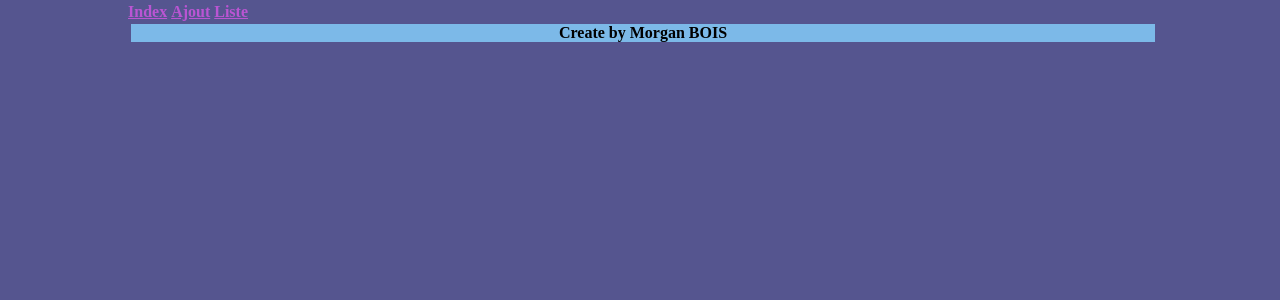
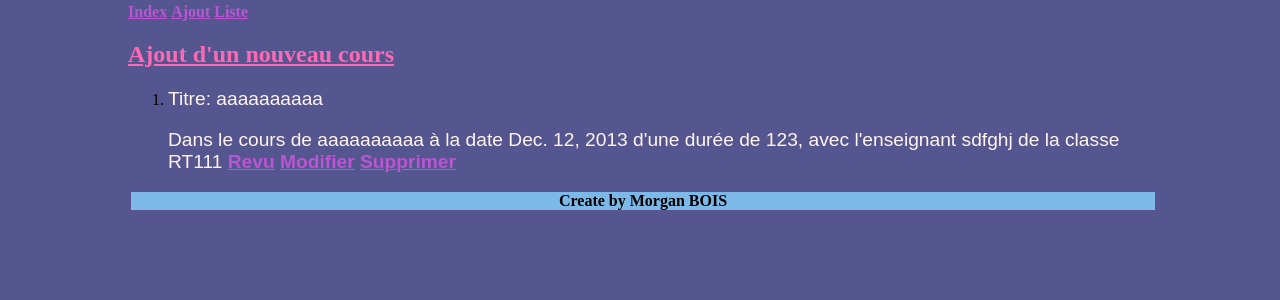
Before and after one commit to MorganWOODs3/SAE-23-Django, a Django app: page /cours/index_cours/ in a window 1280 px wide. Shown: the part 25-325 px from the top of the page. Run offline with Django 4.2, Linux system fonts and the light colour scheme; data comes from the database, SQL or seed files in the repository; both versions use the stored data as it was after the commit.

Commit message:
Crud cours

```diff
--- a/SAE_23_Django/absence/models.py
+++ b/SAE_23_Django/absence/models.py
@@ -90,4 +90,4 @@ class Cours(models.Model):
         return chaine
 
     def dico(self):
-        return {"titre" : self.titre, "date" : self.date,"duree" : self.duree,"classe" : self.classe}
+        return {"titre" : self.titre, "date" : self.date,"duree" : self.duree,"classe" : self.classe , "enseignant" : self.enseignant}
--- a/SAE_23_Django/absence/templates/absence/ajout.html
+++ b/SAE_23_Django/absence/templates/absence/ajout.html
@@ -15,7 +15,7 @@
 
       <input type="submit" value="envoyer les données"/>
        </form>
- </section>
+  </section>
 
 {% endblock %}
 <!-- Voici ma page Ajout comme son nom l'indique, c'est pour ajouter un film. Et c'est tout.-->
--- a/SAE_23_Django/absence/templates/absence/index.html
+++ b/SAE_23_Django/absence/templates/absence/index.html
@@ -2,12 +2,12 @@
     <title>index</title>
 {% block content %}
 
-<h1> Bienvenue sur la bibliothèque des absence: </h1>
+<h1> Bienvenue sur la bibliothèque des absences: </h1>
 <h2><a href="/absence/ajout/">Ajout d'une nouvelle absence</a> </h2>
 <ol>
     {% for l in liste %}
-    <li> <p class="ti">Titre: {{l.etudiant}}</p>
-            <p>L'élève {{l.etudiant}} dans le ou les cours de {{l.cours}}, l'abense est {{l.cat}}
+    <li> <p class="ti">Absence de : {{l.etudiant}}</p>
+            <p>L'élève {{l.etudiant}} dans le cours de {{l.cours}}, l'abense est {{l.cat}}
 
             <a href="/absence/affiche/{{l.id}}/">Revu</a>
             <a href="/absence/update/{{l.id}}/">Modifier</a>
--- a/SAE_23_Django/absence/templates/absence/main.html
+++ b/SAE_23_Django/absence/templates/absence/main.html
@@ -11,7 +11,7 @@
 
 
  <nav>
-     <a href="/absence/centre">Absence</a>
+     <a href="/absence/ajout">Absence</a>
      <a href="/cours/index_cours">Cours</a>
      <a href="/enseignant/index_enseignant">Enseignant</a>
      <a href="/etudiant/index_etudiant">Etudiant</a>
--- a/SAE_23_Django/absence/templates/cours/affiche_cours.html
+++ b/SAE_23_Django/absence/templates/cours/affiche_cours.html
@@ -8,10 +8,10 @@
     <a href="/cours/ajout_cours">Ajout</a>
     <a href="/cours/affiche_cours">Liste</a>
 
-    <h1>Élève: {{absence.etudiant}}</h1>
-    <h2><a class="retour" href="/absence/index">Retour</a> </h2>
+    <h1>Élève: {{cours.titre}}</h1>
+    <h2><a class="retour" href="/cours/index_cours">Retour</a> </h2>
 
-    <p class="ti">{{absence.etudiant}}dans le ou les cours de {{absence.cours}} l'absence est {{absence.cat}}, et la justification est {{absence.just}}</p>
+    <p class="ti">Dans le ou les cours de {{cours.titre}} le {{cours.date}} d'une duree de {{cours.duree}}, avec l'enseignant {{cours.enseignant}}, de la classe {{cours.classe}}</p>
 
         {% load static %}
 
--- a/SAE_23_Django/absence/templates/cours/ajout_cours.html
+++ b/SAE_23_Django/absence/templates/cours/ajout_cours.html
@@ -12,14 +12,14 @@
     {% if id == None %}
         <form method="post" action="/cours/revu_cours/">
      {% else %}
-       <form method="post" action="/absence/updaterevu_cours/{{id}}/">
+       <form method="post" action="/cours/updaterevu_cours/{{id}}/">
      {% endif %}
     {% csrf_token%}
     {{form.as_ul}}
 
       <input type="submit" value="envoyer les données"/>
        </form>
- </section>
+  </section>
 
 {% endblock %}
 <!-- Voici ma page Ajout comme son nom l'indique, c'est pour ajouter un film. Et c'est tout.-->
--- a/SAE_23_Django/absence/templates/cours/index_cours.html
+++ b/SAE_23_Django/absence/templates/cours/index_cours.html
@@ -5,4 +5,18 @@
     <a href="/cours/ajout_cours">Ajout</a>
     <a href="/cours/affiche_cours">Liste</a>
 
+
+<h2><a href="/cours/ajout_cours/">Ajout d'un nouveau cours</a> </h2>
+<ol>
+    {% for l in liste %}
+    <li> <p class="ti">Titre: {{l.titre}}</p>
+            <p>Dans le cours de {{l.titre}} à la date {{l.date}} d'une durée de {{l.duree}}, avec l'enseignant {{l.enseignant}} de la classe {{l.classe}}
+                <a href="/cours/affiche_cours/{{l.id}}/">Revu</a>
+            <a href="/cours/update_cours/{{l.id}}/">Modifier</a>
+            <a href="/cours/delete_cours/{{l.id}}/">Supprimer</a>
+          </p>
+        </li>
+    {% endfor %}
+</ol>
+
 {% endblock %}
--- a/SAE_23_Django/absence/urls.py
+++ b/SAE_23_Django/absence/urls.py
@@ -2,7 +2,7 @@ from django.urls import path
 from . import views
 
 urlpatterns = [
-    path('absence/', views.absence),
+
     path("absence/revu/",views.revu),
     path("absence/ajout/",views.ajout),
     path("absence/index/",views.index),
@@ -12,16 +12,16 @@ urlpatterns = [
     path("absence/updaterevu/<int:id>/", views.updaterevu),
     path("absence/delete/<int:id>/",views.delete),
 
-    path('cours/', views.cours),
+    path("cours/revu_cours/",views.revu_cours),
     path('cours/affiche_cours/<int:id>/', views.affiche_cours),
     path('cours/ajout_cours/', views.ajout_cours),
     path('cours/index_cours/', views.index_cours),
     path("cours/update_cours/<int:id>/",views.update_cours),
     path("cours/updaterevu_cours/<int:id>/", views.updaterevu_cours),
     path("cours/delete_cours/<int:id>/",views.delete_cours),
-    path("cours/revu_cours/",views.revu_cours),
 
-    path('enseignant/', views.enseignant),
+
+
     path('enseignant/affiche_enseignant/<int:id>/', views.affiche_enseignant),
     path('enseignant/ajout_enseignant/', views.ajout_enseignant),
     path('enseignant/index_enseignant/', views.index_enseignant),
@@ -29,7 +29,7 @@ urlpatterns = [
     path("enseignant/updaterevu_enseignant/<int:id>/", views.updaterevu_enseignant),
     path("enseignant/delete_enseignant/<int:id>/", views.delete_enseignant),
 
-    path('etudiant/', views.etudiant),
+
     path('etudiant/affiche_etudiant/<int:id>/', views.affiche_etudiant),
     path('etudiant/ajout_etudiant/', views.ajout_etudiant),
     path('etudiant/index_etudiant/', views.index_etudiant),
@@ -37,7 +37,7 @@ urlpatterns = [
     path("etudiant/updaterevu_etudiant/<int:id>/", views.updaterevu_etudiant),
     path("etudiant/delete_etudiant/<int:id>/", views.delete_etudiant),
 
-    path('groupetu/', views.groupetu),
+
     path('groupetu/affiche_groupetu/<int:id>/', views.affiche_groupetu),
     path('groupetu/ajout_groupetu/', views.ajout_groupetu),
     path('groupetu/index_groupetu/', views.index_groupetu),
--- a/SAE_23_Django/absence/views.py
+++ b/SAE_23_Django/absence/views.py
@@ -2,19 +2,6 @@ from django.shortcuts import render
 
 # Create your views here.
 
-def absence(request):
-    return render(request, "absence/absence.html")
-def cours(request):
-    return render(request, "cours/index_cours.html")
-def enseignant(request):
-    return render(request, "enseignant/affiche_enseignant.html")
-def etudiant(request):
-    return render(request, "etudiant/affiche_etudiant.html")
-def groupetu(request):
-    return render(request, "groupetu/affiche_groupetu.html")
-
-def affiche_cours(request):
-    return render(request, "cours/affiche_cours.html")
 
 #################################################################
 
@@ -49,7 +36,7 @@ def index(request):
 
 def affiche(request, id):
     absence = models.Absence.objects.get( pk = id)
-    return render(request, "absence/affiche_groupetu.html", {"absence": absence})
+    return render(request, "absence/affiche.html", {"absence": absence})
 
 def update(request, id):
     absence = models.Absence.objects.get(pk=id)
@@ -84,13 +71,13 @@ def revu_cours(request):
     lform = CoursForm(request.POST)
     if lform.is_valid():
         cours = lform.save()
-        return HttpResponseRedirect("/cours/revu_cours")
+        return HttpResponseRedirect("/cours/index_cours")
     else :
         return render(request, "cours/ajout_cours.html", {"form": lform})
 
 def affiche_cours(request, id):
     cours = models.Cours.objects.get( pk = id)
-    return render(request, "cours/affiche_cours.html", {"absence": absence})
+    return render(request, "cours/affiche_cours.html", {"cours": cours})
 
 def index_cours(request):
     liste = list(models.Cours.objects.all())
@@ -102,19 +89,19 @@ def update_cours(request, id):
     return render(request,"cours/ajout_cours.html", {"form": form, "id": id})
 
 def updaterevu_cours(request, id):
-    lform = AbsenceForm(request.POST)
+    lform = CoursForm(request.POST)
     if lform.is_valid():
         cours = lform.save(commit = False)
         cours.id = id
         cours.save()
-        return HttpResponseRedirect("cours/index_cours.html")
+        return HttpResponseRedirect("/cours/index_cours")
     else:
         return render(request, "cours/ajout_cours.html", {"form": lform, "id": id})
 
 def delete_cours(request, id):
     cours = models.Cours.objects.get(pk=id)
     cours.delete()
-    return HttpResponseRedirect("cours/index_cours.html")
+    return HttpResponseRedirect("/cours/index_cours")
 
 
 #############################################################################
@@ -129,7 +116,7 @@ def ajout_enseignant(request):
 
 def affiche_enseignant(request, id):
     enseignant = models.Enseignant.objects.get(pk=id)
-    return render(request, "enseignant/affiche_enseignant.html", {"absence": absence})
+    return render(request, "enseignant/affiche_enseignant.html", {"enseignant": enseignant})
 
 
 def index_enseignant(request):
@@ -169,7 +156,7 @@ def ajout_etudiant(request):
 
 def affiche_etudiant(request, id):
     etudiant = models.Etudiant.objects.get(pk=id)
-    return render(request, "etudiant/affiche_etudiant.html", {"absence": absence})
+    return render(request, "etudiant/affiche_etudiant.html", {"etudiant": etudiant})
 
 
 def index_etudiant(request):
@@ -210,7 +197,7 @@ def ajout_groupetu(request):
 
 def affiche_groupetu(request, id):
     groupetu = models.Groupetu.objects.get(pk=id)
-    return render(request, "groupetu/affiche_groupetu.html", {"absence": absence})
+    return render(request, "groupetu/affiche_groupetu.html", {"groupetu": groupetu})
 
 
 def index_groupetu(request):
```
Also changed, not shown: SAE_23_Django/absence/templates/absence/absence.html (deleted, +0 -10 lines), SAE_23_Django/db.sqlite3.
